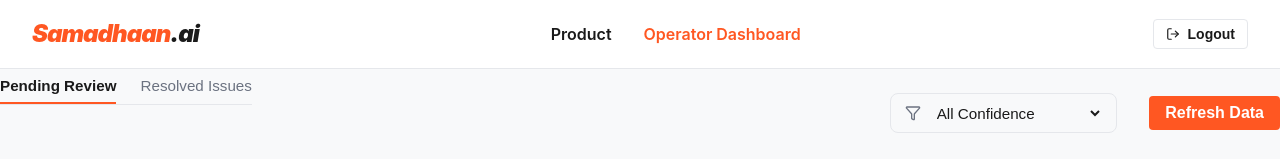
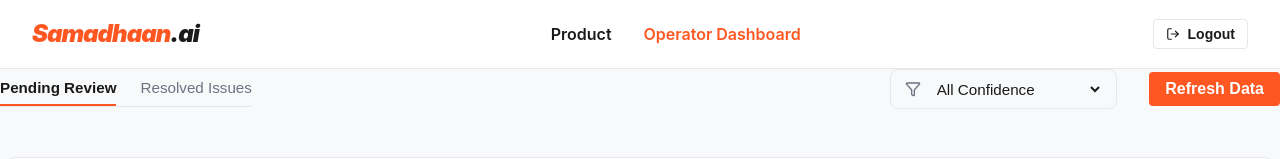
Before and after one commit to trghcj/Samadhaan.ai, a React (Vite) app in the folder frontend/: page /operator in a window 1280 px wide. Shown: the top 159 px of the page. Built offline with nearby package versions, Linux system fonts and the light colour scheme; no server answers; sample sign-in values are in the browser's storage.

Commit message:
style: fix vertical alignment of dashboard controls

```diff
--- a/frontend/src/pages/OperatorDashboard.jsx
+++ b/frontend/src/pages/OperatorDashboard.jsx
@@ -36,7 +36,7 @@ const OperatorDashboard = () => {
 
   return (
     <div>
-      <div style={{ display: 'flex', justifyContent: 'space-between', alignItems: 'flex-start', marginBottom: '3rem' }}>
+      <div style={{ display: 'flex', justifyContent: 'space-between', alignItems: 'center', marginBottom: '3rem' }}>
         <div>
 
           <div style={{ display: 'flex', gap: '1.5rem', borderBottom: '1px solid var(--border)' }}>
@@ -54,7 +54,7 @@ const OperatorDashboard = () => {
             </button>
           </div>
         </div>
-        <div style={{ display: 'flex', gap: '2rem', alignItems: 'center', marginTop: '1.5rem' }}>
+        <div style={{ display: 'flex', gap: '2rem', alignItems: 'center' }}>
           <div style={{ display: 'flex', alignItems: 'center', gap: '0.5rem', backgroundColor: 'var(--bg-main)', border: '1px solid var(--border)', borderRadius: 'var(--radius-md)', padding: '0.35rem 0.85rem' }}>
             <Filter size={16} color="var(--text-muted)" />
             <select
```
